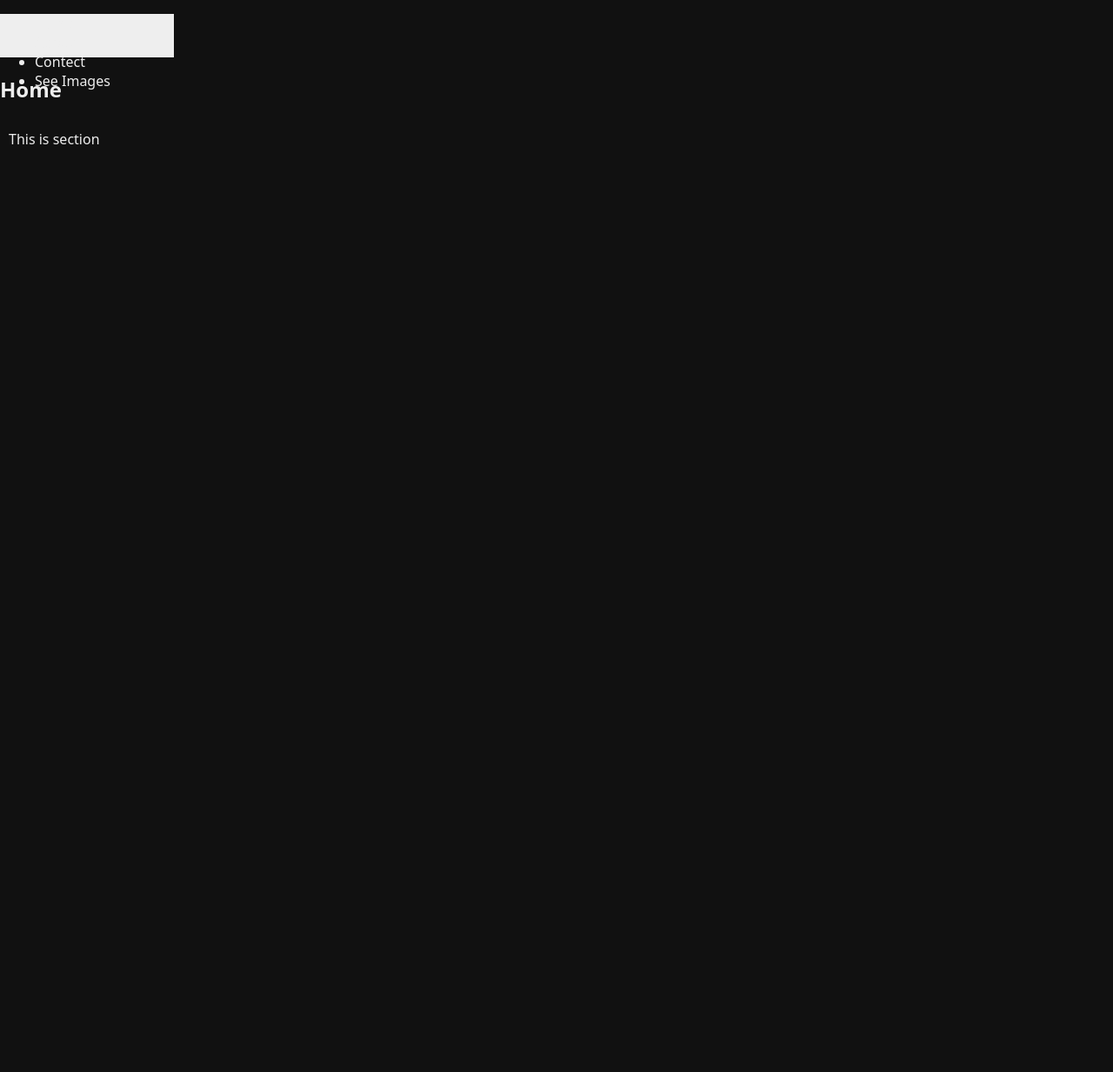
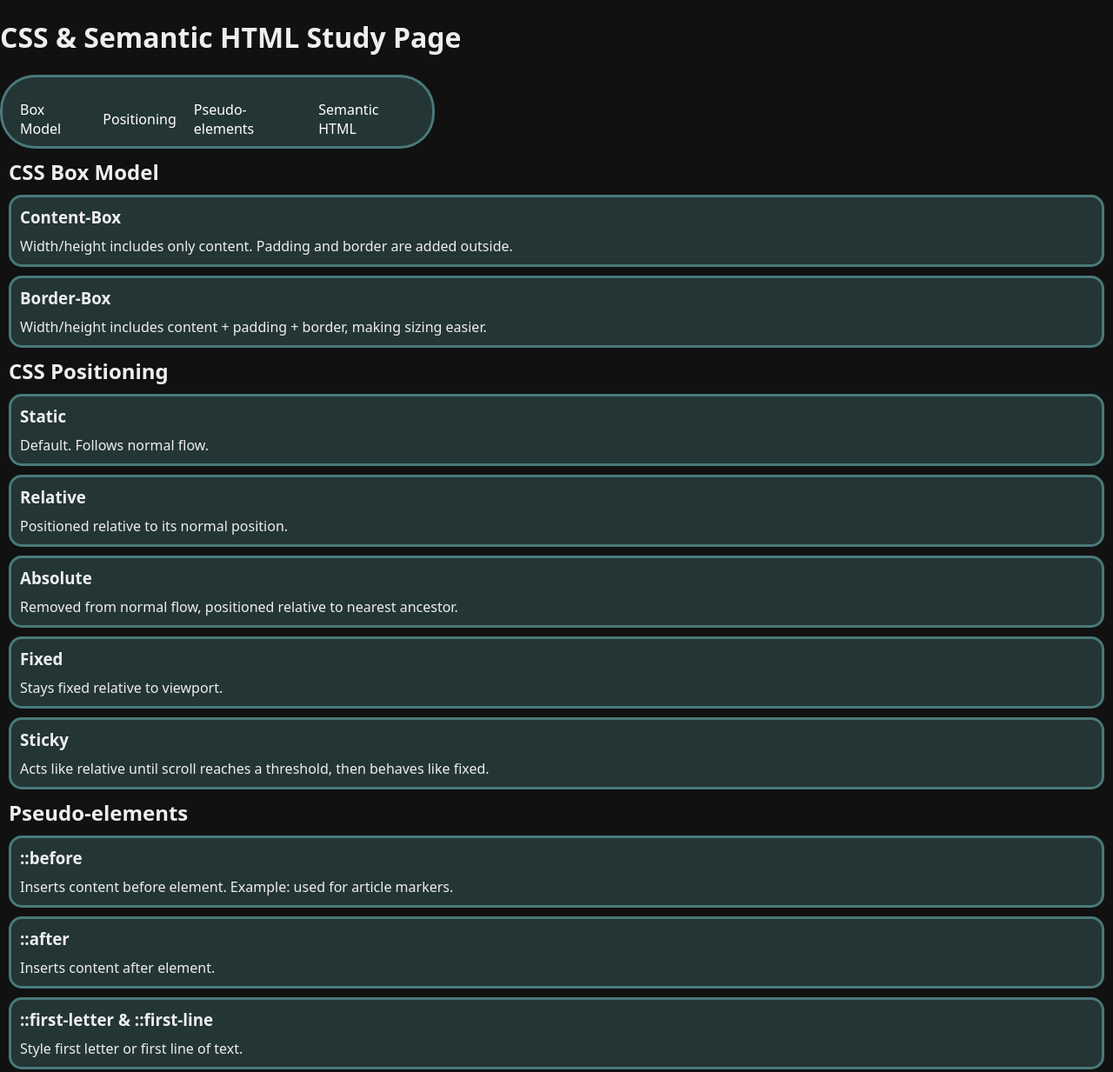
Before and after one commit to onethenew/Learn-CSS, a website built with Vite: page index.html in a window 1280 px wide. Shown: the top 1233 px of the page at 87% size. Built offline with nearby package versions, Linux system fonts and the light colour scheme.

Commit message:
Revision with data

```diff
--- a/index.html
+++ b/index.html
@@ -1,24 +1,115 @@
-<!doctype html>
+<!DOCTYPE html>
 <html lang="en">
 <head>
   <meta charset="UTF-8" />
-    <link rel="icon" type="image/svg+xml" href="/vite.svg" />
   <meta name="viewport" content="width=device-width, initial-scale=1.0" />
-    <link rel="stylesheet" href=".\src\style.css">
-    <title>prectice-css</title>
+  <title>CSS & Semantic HTML Topics</title>
+  <link rel="stylesheet" href="/src/style.css" />
 </head>
 <body>
+
    <header>
-      <nav>
-        <ul>
-          <li class="item">Home</li>
-          <li class="item">About</li>
-          <li class="item">Contect</li>
-          <li class="item">See Images</li>
+    <h1>CSS & Semantic HTML Study Page</h1>
+    <nav class="border">
+      <ul class="border">
+        <li>Box Model</li>
+        <li>Positioning</li>
+        <li>Pseudo-elements</li>
+        <li>Semantic HTML</li>
       </ul>
     </nav>
-      <H2>Home</H2>
-      <section>This is section</section>
   </header>
+
+  <main>
+
+    <section>
+      <h2>CSS Box Model</h2>
+
+      <article>
+        <h3>Content-Box</h3>
+        <p>Width/height includes only content. Padding and border are added outside.</p>
+      </article>
+
+      <article>
+        <h3>Border-Box</h3>
+        <p>Width/height includes content + padding + border, making sizing easier.</p>
+      </article>
+    </section>
+
+    <section>
+      <h2>CSS Positioning</h2>
+
+      <article>
+        <h3>Static</h3>
+        <p>Default. Follows normal flow.</p>
+      </article>
+
+      <article>
+        <h3>Relative</h3>
+        <p>Positioned relative to its normal position.</p>
+      </article>
+
+      <article>
+        <h3>Absolute</h3>
+        <p>Removed from normal flow, positioned relative to nearest ancestor.</p>
+      </article>
+
+      <article>
+        <h3>Fixed</h3>
+        <p>Stays fixed relative to viewport.</p>
+      </article>
+
+      <article>
+        <h3>Sticky</h3>
+        <p>Acts like relative until scroll reaches a threshold, then behaves like fixed.</p>
+      </article>
+    </section>
+
+    <section>
+      <h2>Pseudo-elements</h2>
+
+      <article>
+        <h3>::before</h3>
+        <p>Inserts content before element. Example: used for article markers.</p>
+      </article>
+
+      <article>
+        <h3>::after</h3>
+        <p>Inserts content after element.</p>
+      </article>
+
+      <article>
+        <h3>::first-letter & ::first-line</h3>
+        <p>Style first letter or first line of text.</p>
+      </article>
+    </section>
+
+    <section>
+      <h2>Semantic HTML</h2>
+
+      <article class="set">
+        <p>Use meaningful tags to define content structure:</p><br>
+        <ul class="ul">
+          <li>&lt;header&gt; - Top section</li>
+          <li>&lt;nav&gt; - Navigation links</li>
+          <li>&lt;main&gt; - Main content</li>
+          <li>&lt;section&gt; - Group of content</li>
+          <li>&lt;article&gt; - Independent content</li>
+          <li>&lt;aside&gt; - Related content / sidebar</li>
+          <li>&lt;footer&gt; - Footer</li>
+        </ul>
+      </article>
+    </section>
+
+    <aside>
+      <h3>Next Topics</h3>
+      <p>Flexbox, CSS Grid, Responsive Design, JavaScript basics.</p>
+    </aside>
+
+  </main>
+
+  <footer>
+    <p>© 2026 CSS & Semantic HTML Study Page</p>
+  </footer>
 </body>
 </html>
--- a/src/style.css
+++ b/src/style.css
@@ -1,49 +1,56 @@
-*,
-*::before,
-*::after {
+*, *::before, *::after {
   box-sizing: border-box;
 }
 
-
 body {
-  min-height: 200vh;                /* Safe fallback */
-            /* Modern dynamic height – adapts to mobile UI changes */
-  /* Optional: center content or make it flex for full-screen feel */
+  min-height: 200vh;
   display: flex;
   flex-direction: column;
   font-family: system-ui, sans-serif;
   background-color: #111;
   color: #eee;
   margin: 0;
+}
+
+nav{
+  border: 3px solid rgba(95, 158, 160, 0.651);
+  border-radius: 40px;
+  background-color: rgba(95, 158, 160, 0.26);
+
+  height: 85px;
+  width: 500px;
+  align-content: center;
+  position: sticky;
+  top: 20px;
+}
+/* Modern Stylish Navbar */
+nav * {
   display: flex;
+  padding: 10px;
+  color: #ffffff;
+  align-items: center;
+  position: sticky;
+  top : 20px
+}
+ul{
+  display: flex;
+  padding: 0px 10px 0px 10px;
+  align-self: center;
+}
+article{
+  border: 3px solid rgba(95, 158, 160, 0.651);
+  background-color:rgba(95, 158, 160, 0.26);
+  border-radius: 15px;
+}
+
+section *{
+  margin: 10px;
 
 }
-nav{
-  width: 200px;
-  height: 50px;
-  position : sticky;
-  top: 10px;
-  padding : 10 px;
-  background-color: #eee;
-}
-h1{
-  padding: 10px;
-  justify-content: center;
-  align-items: center;
-}
-section{
-  padding: 10px;
+
+.set *{
+  display: block;
+  border: 2px dashed rgba(95, 158, 160, 0.651);
+  border-radius: 10px ;
 
 }
-.box{
-  width: 200px;
-  height: 100px;
-  color : rgb(255, 255, 255);
-  background-color: rgb(0, 136, 255) ;
-  padding: 10px;
-  margin : 0px;
-  border: 5px  solid #eee;
-  border-radius: 15px;
-  position: sticky;
-  top :100px;
-}
```
Lines whose indentation alone changed are shown as unchanged.
